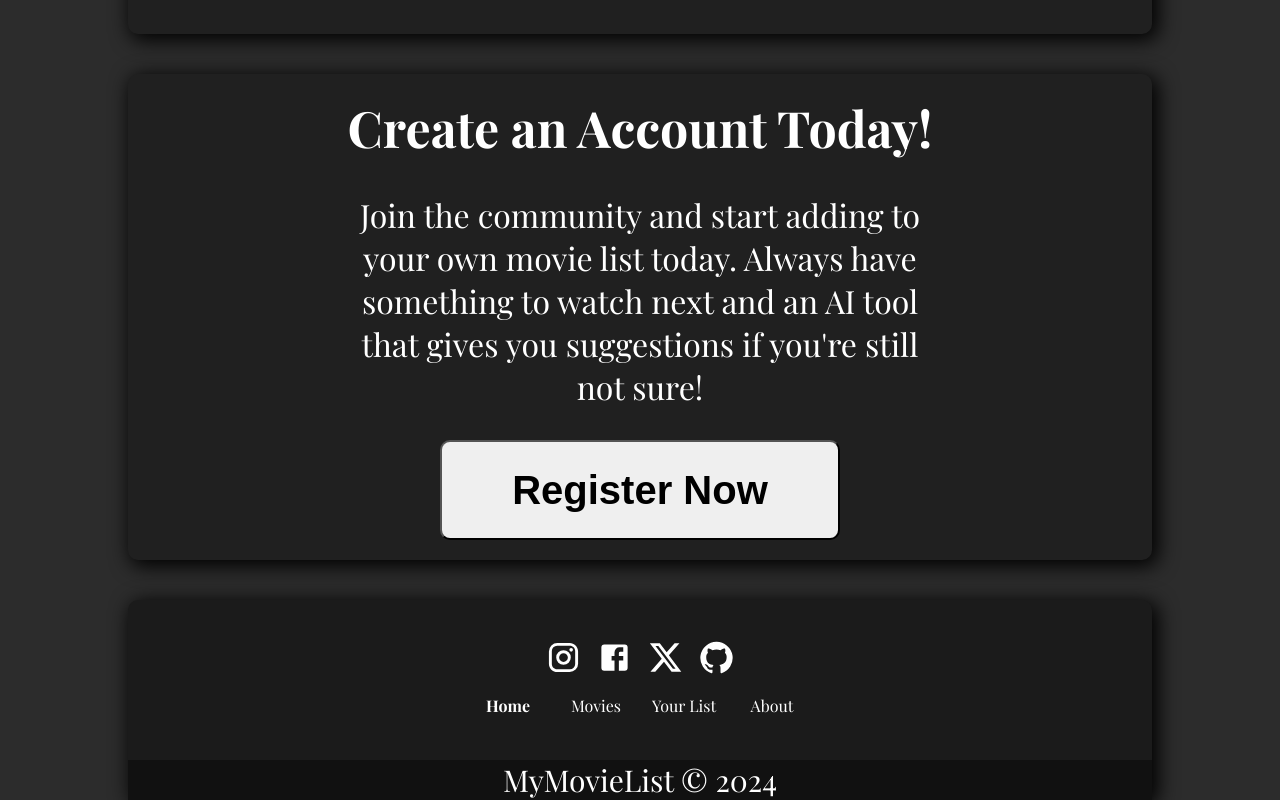
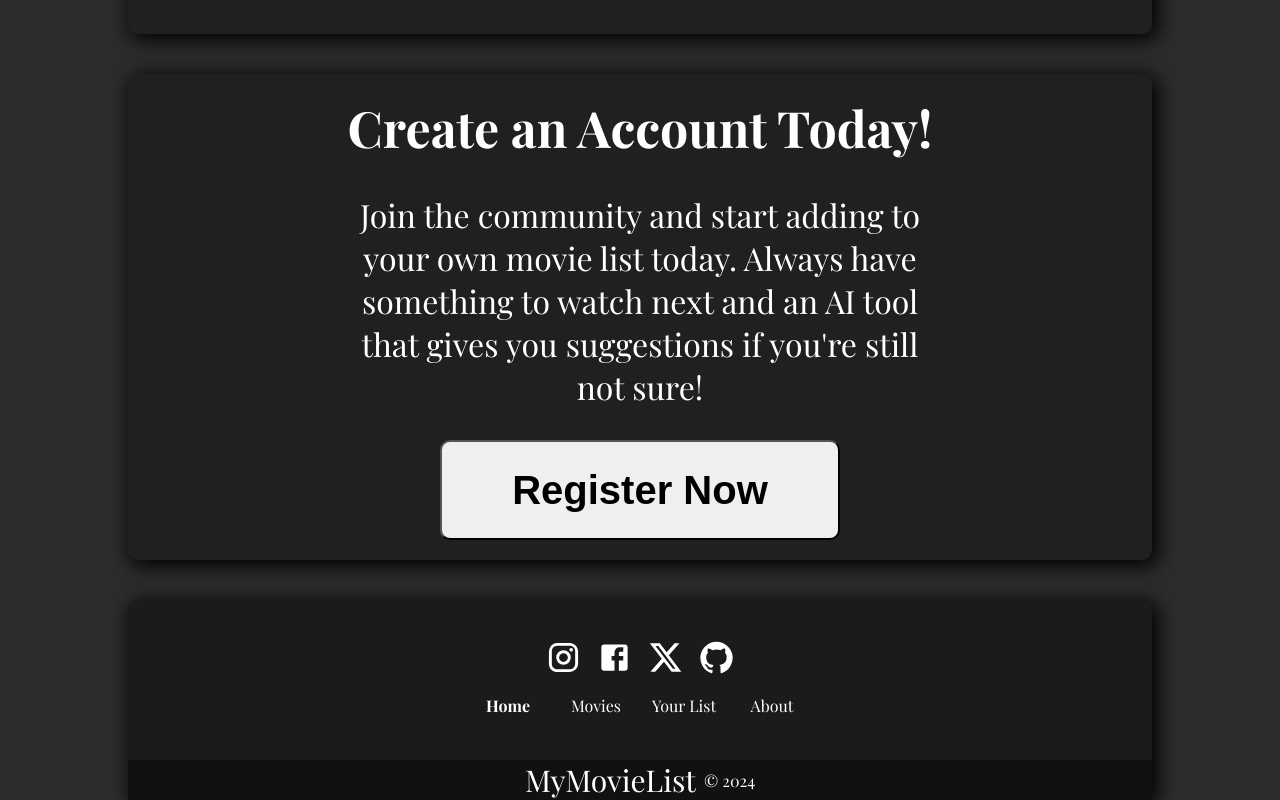
Before and after one commit to hackathon-team-ajgk/google-hackathon, a React (Create React App) app in the folder my-movie-list/: page / in a window 1280 px wide. Shown: the part 1291-2091 px from the top of the page. Built offline with nearby package versions, Linux system fonts and the light colour scheme; no server answers; a web font is replaced by a local one.

Commit message:
fixed some bugs

```diff
--- a/my-movie-list/src/App.css
+++ b/my-movie-list/src/App.css
@@ -167,9 +167,16 @@ footer {
 }
 
 #footer-title {
-  text-align: center;
+  display: flex;
+  align-items: center;
+  justify-content: center;
+  gap: 0.5rem;
   font-size: 30px;
   margin: 0;
+}
+
+#copyright {
+  font-size: 16px;
 }
 
 .social-icon {
--- a/my-movie-list/src/App.js
+++ b/my-movie-list/src/App.js
@@ -10,7 +10,6 @@ import Layout from "./components/Layout";
 import YourList from "./pages/user-list/YourList";
 import Movies from "./pages/movies-page/Movies";
 import About from "./pages/about-page/About";
-import Settings from "./pages/settings-page/Settings";
 import { AuthProvider } from "./contexts/AuthContext";
 import UserProfile from "./pages/user-profile/UserProfile";
 
@@ -28,7 +27,6 @@ function App() {
             <Route path="/movies" element={<Movies />} />
             <Route path="/about" element={<About />} />
             <Route path="/profile" element={<UserProfile />} />
-            <Route path="/settings" element={<Settings />} />
           </Route>
 
           <Route path="*" element={<NoPage />} />
--- a/my-movie-list/src/components/Layout.js
+++ b/my-movie-list/src/components/Layout.js
@@ -150,7 +150,9 @@ function Layout() {
           <Navbar />
         </div>
         <div id="footer-copyright" className="footer-container">
-          <p id="footer-title">MyMovieList &copy; 2024</p>
+          <p id="footer-title">
+            MyMovieList <span id="copyright">&copy; 2024</span>
+          </p>
         </div>
       </footer>
     </div>
--- a/my-movie-list/src/components/MovieView.js
+++ b/my-movie-list/src/components/MovieView.js
@@ -10,7 +10,9 @@ function MovieView({ movieInfo, toggleOverlay }) {
   const [rating, setRating] = useState(movieInfo.userRating);
 
   useEffect(() => {
+    if (getToken()) {
       const checkMovieInList = () => {
+        console.log("hello");
         const movieData = getUserMovieData();
         const watchLater = movieData.watchLaterList.find(
           (movie) => movie.movieId === movieInfo.movieId
@@ -31,7 +33,8 @@ function MovieView({ movieInfo, toggleOverlay }) {
         }
       };
       checkMovieInList();
-  }, [getUserMovieData, movieInfo]);
+    }
+  }, [getUserMovieData, getToken, movieInfo]);
 
   const updateMovieRating = async (movieRating) => {
     try {
@@ -143,6 +146,8 @@ function MovieView({ movieInfo, toggleOverlay }) {
     }
   };
 
+  console.log(movieInfo);
+
   return (
     <div className="overlay">
       <div id="movie-view-page">
@@ -165,7 +170,7 @@ function MovieView({ movieInfo, toggleOverlay }) {
             </p>
             <p id="movie-average-rating" className="movie-text">
               <strong className="movie-metadata">Average Rating:</strong>{" "}
-              {movieInfo.averageRating}
+              {parseFloat(movieInfo.averageRating.toFixed(1))}
             </p>
             <p id="movie-release-date" className="movie-text">
               <strong className="movie-metadata">Release Date:</strong>{" "}
--- a/my-movie-list/src/pages/about-page/About.css
+++ b/my-movie-list/src/pages/about-page/About.css
@@ -42,12 +42,6 @@
   border: 3px solid #4c4c4c;
   padding: 5px;
   text-align: center;
-}
-
-.text-container {
-  background-color: #f0f0f0;
-  padding: 0 20px;
-  border-radius: 5px;
 }
 
 .profile-text {
--- a/my-movie-list/src/pages/home-page/Home.css
+++ b/my-movie-list/src/pages/home-page/Home.css
@@ -123,6 +123,7 @@
   overflow-x: auto;
   padding: 0 10px;
   gap: 10px;
+  max-width: 100%;
   overflow-y: hidden;
 }
 
--- a/my-movie-list/src/pages/settings-page/Settings.js
+++ /dev/null
@@ -1,11 +0,0 @@
-import "./Settings.css";
-
-function Settings() {
-  return (
-    <>
-      <h1>Settings</h1>
-    </>
-  );
-}
-
-export default Settings;
--- a/my-movie-list/src/pages/user-auth/Register.js
+++ b/my-movie-list/src/pages/user-auth/Register.js
@@ -57,9 +57,11 @@ function Register() {
           id="username-field"
           className="form-input"
           type="text"
+          value={username}
           onChange={(e) => {
             setUsername(e.target.value);
           }}
+          placeholder="Enter Username:"
           autoComplete="username"
           required
         />
@@ -73,7 +75,11 @@ function Register() {
           onChange={(e) => {
             setPassword(e.target.value);
           }}
-          autoComplete="current-password"
+          value={password}
+          placeholder="Enter Password:"
+          title="Password must contain at least one uppercase letter, one lowercase letter, one number, one special character, and be at least 8 characters long"
+          pattern="^(?=.*[a-z])(?=.*[A-Z])(?=.*\d)(?=.*[@$!%*?&])[A-Za-z\d@$!%*?&]{8,}$"
+          autoComplete="new-password"
           required
         />
         <button
--- a/my-movie-list/src/pages/user-list/YourList.js
+++ b/my-movie-list/src/pages/user-list/YourList.js
@@ -79,6 +79,8 @@ function YourList() {
 
   return (
     <>
+      {getToken() ? (
+        <>
           <MovieSlider genre="Watched Movies" movies={watched} />
           <MovieSlider genre="Watching Soon" movies={watchLater} />
           {suggestionsByList.length > 0 && (
@@ -88,6 +90,10 @@ function YourList() {
             />
           )}
         </>
+      ) : (
+        <h1>You must be a user to have a list.</h1>
+      )}
+    </>
   );
 }
 
--- a/my-movie-list/src/pages/user-profile/UserProfile.js
+++ b/my-movie-list/src/pages/user-profile/UserProfile.js
@@ -162,7 +162,7 @@ function UserProfile() {
               </form>
             )}
             <p className="movies-stat">
-              Movies Watched:{" "}
+              Movies Watched:
               {userMovies.length > 0 && userData.movieData.watchedMovies.length}
             </p>
             <button
@@ -178,7 +178,7 @@ function UserProfile() {
         </div>
         <div id="account-stats" className="column-section">
           {userMovies.length > 0 && (
-            <MovieSlider genre="Movies In List" movies={userMovies} />
+            <MovieSlider genre="Movies In Lists" movies={userMovies} />
           )}
         </div>
       </section>
```
Also changed, not shown: my-movie-list/src/pages/settings-page/Settings.css (deleted). Lines whose indentation alone changed are shown as unchanged.
